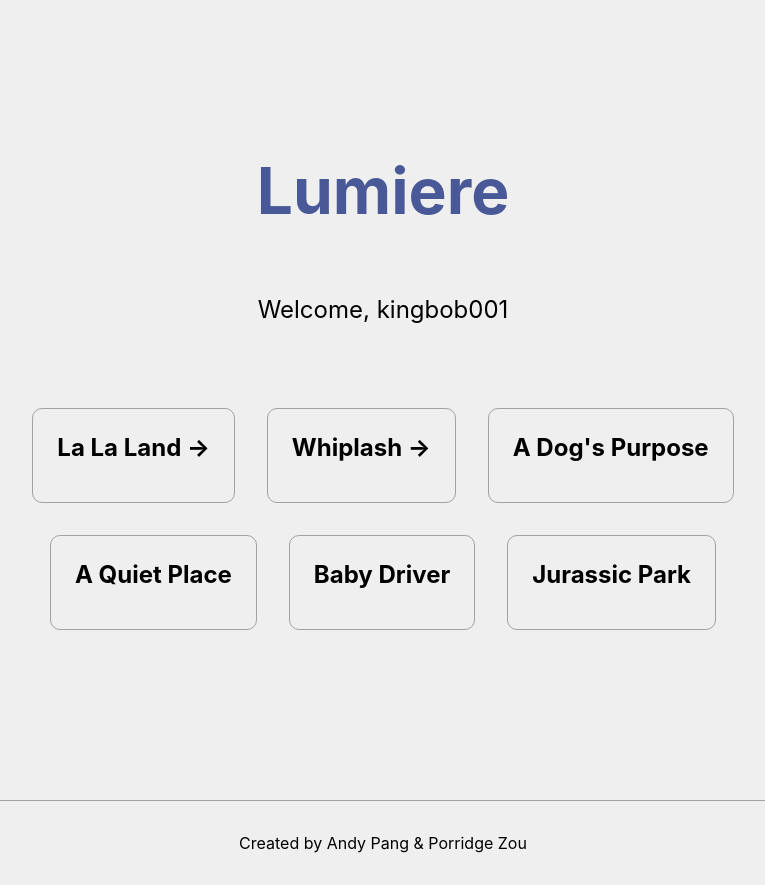
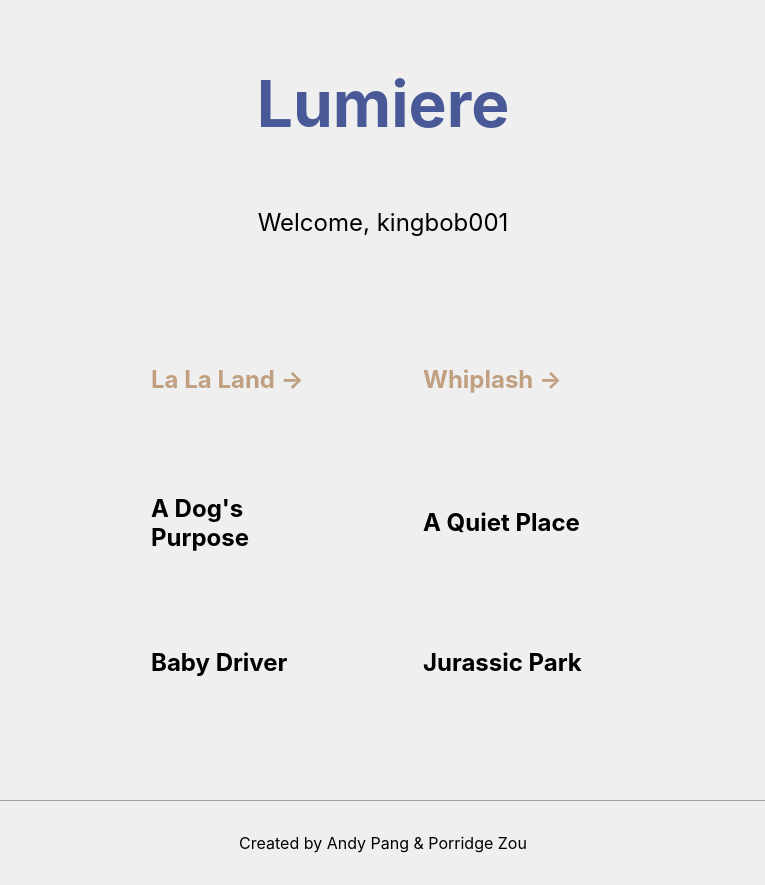
Before and after one commit to andypang1010/Lumiere_Web, a Next.js app in the folder lumiere/: page / in a window 1280 px wide. Shown: the whole page, without its empty margins (257-1022 px from the left). Built offline with nearby package versions, Linux system fonts and the light colour scheme.

Commit message:
Update CSS

```diff
--- a/lumiere/pages/index.tsx
+++ b/lumiere/pages/index.tsx
@@ -21,11 +21,11 @@
         </p>
 
         <div className={styles.grid}>
-          <div className={styles.card}>
+          <div className={styles.watchedCard}>
             <h2>La La Land &rarr;</h2>
           </div>
 
-          <div className={styles.card}>
+          <div className={styles.watchedCard}>
             <h2>Whiplash &rarr;</h2>
           </div>
 
--- a/lumiere/styles/Home.module.css
+++ b/lumiere/styles/Home.module.css
@@ -61,10 +61,22 @@
   text-align: left;
   color: inherit;
   text-decoration: none;
-  border: 1px solid #a2a2a2;
   border-radius: 10px;
+  border-color: #a2a2a2;
   transition: color 0.15s ease, border-color 0.15s ease;
-  max-width: 300px;
+  width: 30%;
+}
+
+.watchedCard {
+  margin: 1rem;
+  padding: 1.5rem;
+  text-align: left;
+  color: #C0A080;
+  text-decoration: none;
+  border-radius: 10px;
+  border-color: #C0A080;
+  transition: color 0.15s ease, border-color 0.15s ease;
+  width: 30%;
 }
 
 .card:hover,
```
